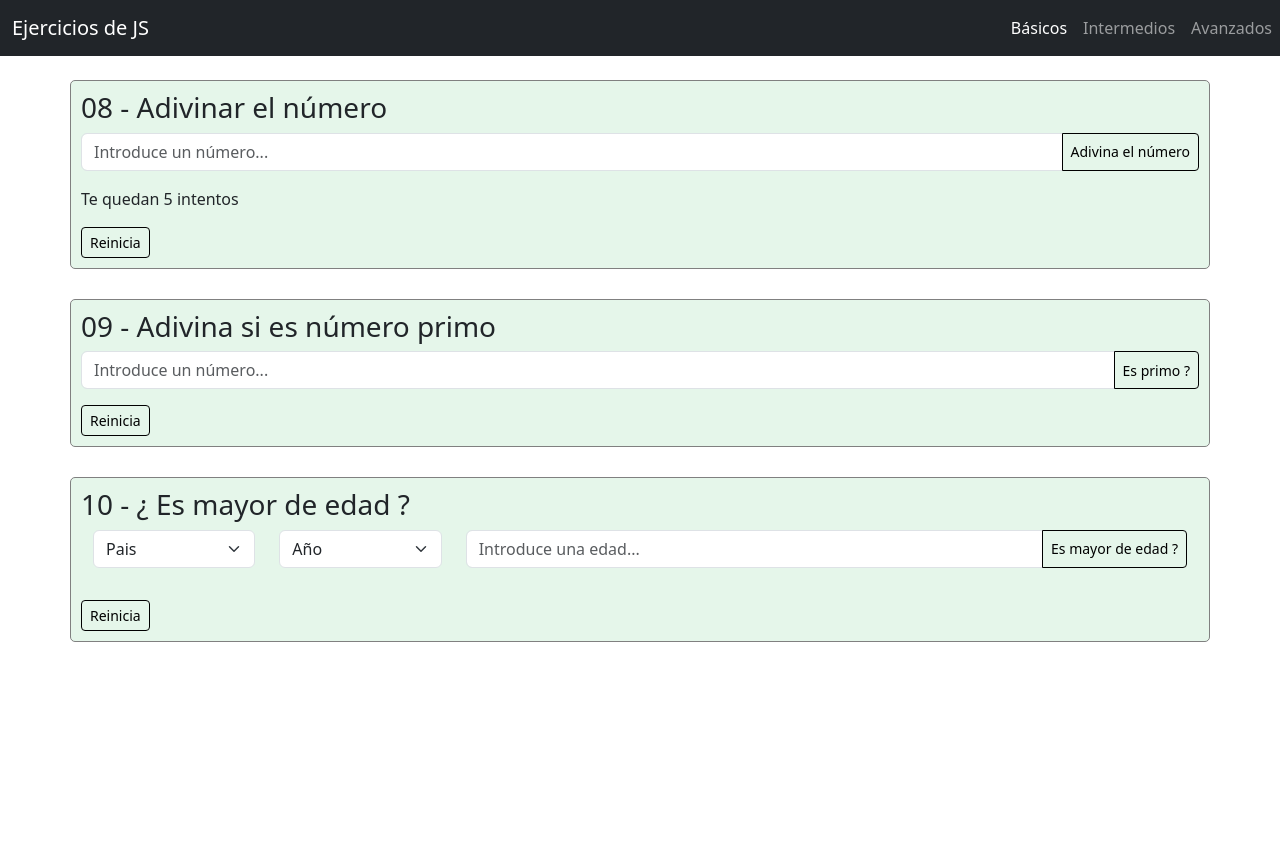
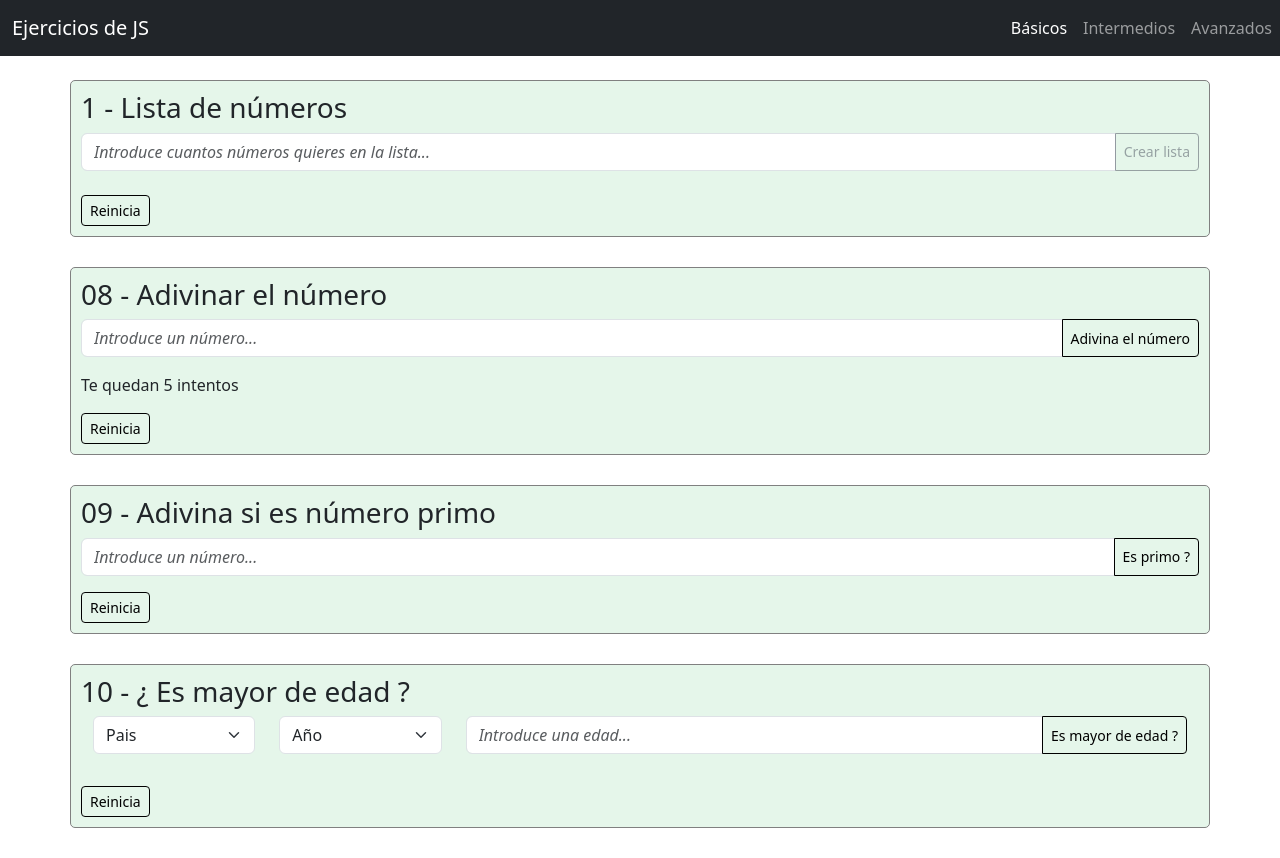
Before and after one commit to bibsb/05-ejercicios-js, a React (Vite) app: page / in a window 1280 px wide. Before the commit the page ends 800 px from the top, so only its background shows below. Built offline with nearby package versions, Linux system fonts and the light colour scheme.

Commit message:
Añadido: Basicos, 01-Lista de números

```diff
--- a/index.html
+++ b/index.html
@@ -2,10 +2,11 @@
 <html lang="en">
   <head>
     <meta charset="UTF-8" />
+
     <link rel="preconnect" href="https://fonts.googleapis.com" />
     <link rel="preconnect" href="https://fonts.gstatic.com" crossorigin />
     <link
-      href="https://fonts.googleapis.com/css2?family=Montserrat:ital,wght@0,100;0,200;0,300;1,100&display=swap"
+      href="https://fonts.googleapis.com/css2?family=Roboto:wght@100;300;500&display=swap"
       rel="stylesheet"
     />
     <link
@@ -36,7 +37,6 @@
             </li>
           </ul>
         </div>
-
       </div>
     </nav>
 
--- /dev/null
+++ b/src/01-basicos/ListaDeNumeros.jsx
@@ -0,0 +1,59 @@
+import { useState } from 'react';
+
+export default function ListaDeNumeros() {
+  const [number, setNumber] = useState('');
+  const [list, setList] = useState([]);
+
+   function createList() {
+     const tempList = [];
+     for (let i = 0; i <= number; i++) {
+       tempList.push(i);
+       console.log(tempList);
+     }
+     setList(tempList);
+   }
+
+  return (
+    <>
+      <div className="container" id="contenedor-basico">
+        <h3>1 - Lista de números</h3>
+
+        <div className="input-group mb-3 ">
+          <input
+            type="number"
+            className="form-control"
+            placeholder="Introduce cuantos números quieres en la lista..."
+            value={number}
+            onChange={(e) => setNumber(parseInt(e.target.value, 10))}
+          />
+          <button
+            className="btn btn-outline-secondary btn-sm"
+            type="button"
+            id="button-addon2"
+            onClick={() => createList()}
+            disabled={number === ''}
+          >
+            Crear lista
+          </button>
+        </div>
+
+        <ul className="list-group mb-2">
+          {list.map((el) => (
+            <li className="list-group-item" key={el} value={el}>
+              {el}
+            </li>
+          ))}
+        </ul>
+        <button
+          className="btn btn-outline-secondary btn-sm"
+          onClick={() => {
+            setNumber('');
+            setList([]);
+          }}
+        >
+          Reinicia
+        </button>
+      </div>
+    </>
+  );
+}
--- a/src/App.css
+++ b/src/App.css
@@ -1,6 +1,20 @@
 html {
-  font-family: 'Montserrat', sans-serif;
-
+  font-family: 'Roboto', sans-serif;
+  /* font-family: 'Montserrat', sans-serif; */
+}
+h3,
+p {
+  font-weight: 300;
+}
+input {
+  font-style: italic;
+}
+.btn {
+  color: black;
+  border-color: black;
+  &:hover {
+    color: black;
+  }
 }
 
 #contenedor-basico {
@@ -12,11 +26,3 @@ html {
   border-radius: 5px;
   border: solid grey 1px;
 }
-
-.btn {
-  color: black;
-  border-color: black;
-  &:hover {
-    color: black;
-  }
-}
--- a/src/App.jsx
+++ b/src/App.jsx
@@ -1,12 +1,14 @@
 import { useState } from 'react';
 import AdivinarNumero from './01-basicos/AdivinarNumero';
 import EsPrimo from './01-basicos/EsPrimo';
+import ListaDeNumeros from './01-basicos/ListaDeNumeros';
 import MayorDeEdad from './01-basicos/MayorDeEdad';
 import './App.css';
 
 function App() {
   return (
     <>
+      <ListaDeNumeros/>
       <AdivinarNumero />
       <EsPrimo />
       <MayorDeEdad />
```
